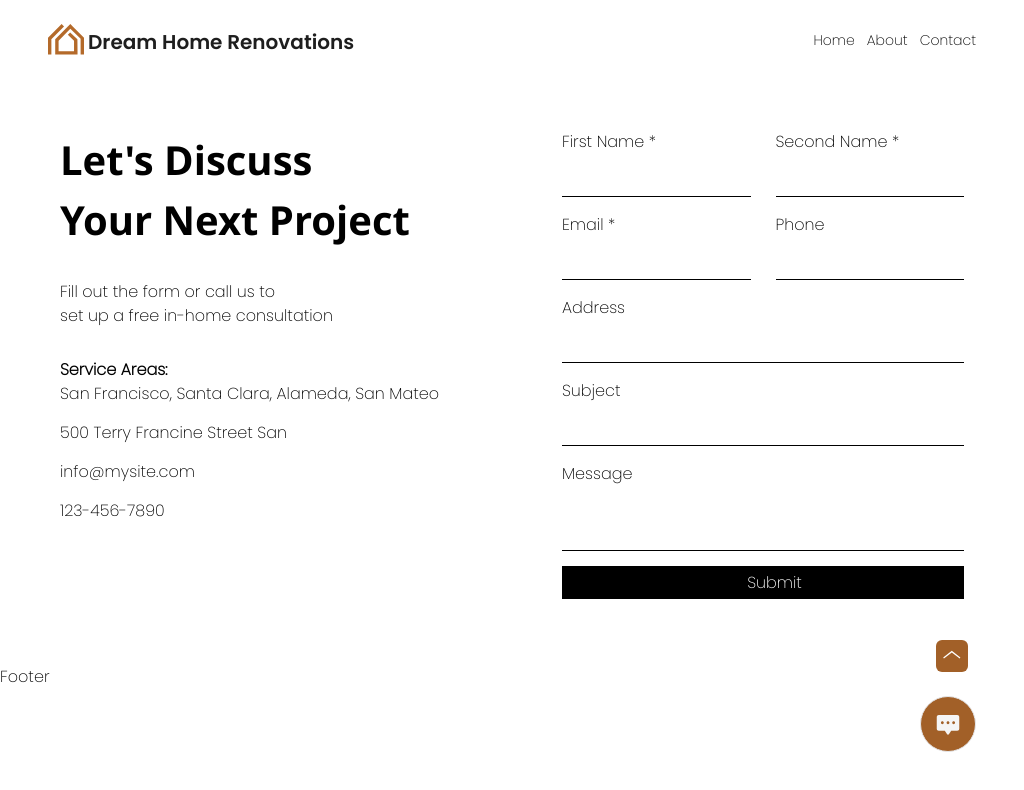
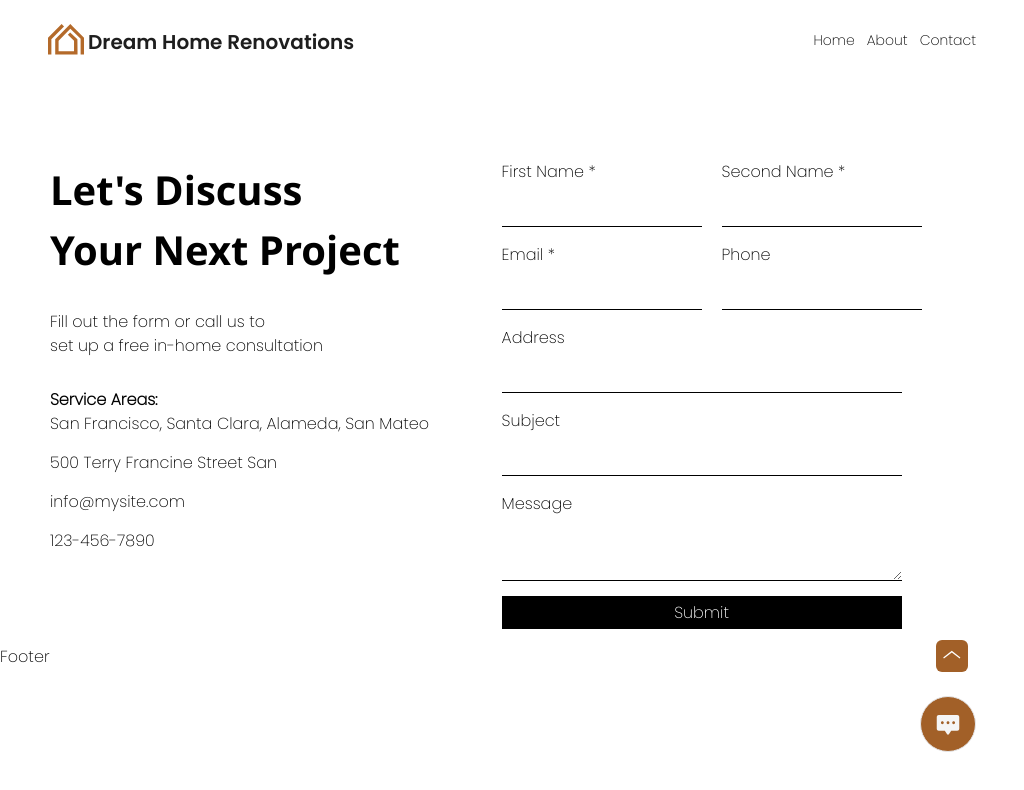
Before and after one commit to W-A-G-M-I/dreamhome_renovations, a React (Vite) app: page /contact in a window 1024 px wide. Shown: the top 790 px of the page. Built offline with nearby package versions, Linux system fonts and the light colour scheme.

Commit message:
update: Reponsive Design

```diff
--- a/src/components/contact/discuss/discuss.css
+++ b/src/components/contact/discuss/discuss.css
@@ -2,6 +2,7 @@
 .discuss {
     width: 50%;
     display: block;
+    margin-left: 50px;
 }
 
 /* Let's Discuss Your Next Project*/
@@ -31,3 +32,59 @@ span {
 .three, .four, .five {
     margin: 15px 0;
 }
+
+
+@media (max-width: 600px) {
+    .discuss {
+        width: 100%;
+        margin: 50px 0 0 15px;
+    }
+}
+
+@media (min-width: 601px) and (max-width: 768px) {
+    .discuss {
+        width: 75%;
+        margin: 50px 0 0 15px;
+
+    }
+}
+
+@media (min-width: 769px) and (max-width: 992px) {
+    .discuss {
+        width: 50%;
+        margin: 50px 0 0 50px;
+
+    }
+}
+
+@media (min-width: 993px) and (max-width: 1200px) {
+    .discuss {
+        width: 50%;
+        margin: 50px 0 0 50px;
+
+    }
+}
+
+
+/* @media (max-width: 600px) {
+    .discuss {
+        width: 100%;
+    }
+}
+
+@media (min-width: 601px) and (max-width: 1024px) {
+    .discuss {
+        width: 50%;
+    }
+    .header {
+        font-weight: bold;
+        font-size: 30px;
+        font-family:'Segoe UI', Tahoma, Geneva, Verdana, sans-serif;
+    }
+}
+
+@media (min-width: 1025px) {
+    .discuss {
+        width: 33.33%;
+    }
+} */
--- a/src/components/contact/form/form.css
+++ b/src/components/contact/form/form.css
@@ -1,6 +1,7 @@
 /* the second section which is the form part*/
 .form {
     width: 50%;
+    margin-left: 50px;
 }
 
 input {
@@ -21,7 +22,6 @@ input {
 /* This is to put the first name & Second name, email & phone on the same line (flex) */
 .flex-form {
     display: flex;
-    column-gap: 25px;
 }
 
 /* To increase size of border-bottom of name, subject & message */
@@ -53,3 +53,76 @@ textarea {
     background-color: rgb(126, 52, 9);
     color: #fff;
 }
+
+
+
+
+
+
+
+@media (max-width: 600px) {
+    .form {
+        width: 100%;
+        margin: 150px 0 0 15px;
+    }
+    #name, #email, #number,
+    #address, #subject, textarea,
+    #submit{
+        width: 400px;
+        display: block;
+    }
+    .flex-form {
+        display: block;
+    }
+}
+
+@media (min-width: 601px) and (max-width: 768px) {
+    .form {
+        width: 75%;
+        margin: 150px 0 0 15px;
+    }
+    #name, #email, #number,
+    #address, #subject, textarea,
+    #submit{
+        width: 450px;
+        display: block;
+    }
+    .flex-form {
+        display: block;
+    }
+}
+
+@media (min-width: 769px) and (max-width: 992px) {
+    .form {
+        width: 50%;
+        margin: 150px 0 0 50px;
+    }
+    #name, #email, #number,
+    #address, #subject, textarea,
+    #submit{
+        width: 450px;
+        display: block;
+    }
+    .flex-form {
+        display: block;
+    }
+}
+
+@media (min-width: 993px) and (max-width: 1200px) {
+    form {
+        width: 50%;
+        margin: 50px 0 0 0;
+    }
+    #name, #email, #number {
+        width: 200px;
+
+    }
+    #address, #subject, textarea,
+    #submit {
+        width: 400px;
+    }
+    .flex-form {
+        display: flex;
+        column-gap: 20px;
+    }
+}
--- a/src/pages/Contact.css
+++ b/src/pages/Contact.css
@@ -1,11 +1,34 @@
 * {
     box-sizing: border-box;
-    overflow: hidden;
 }
 
 /* To flex "Discuss" and "Form" */
 .flex-box {
+    width: 90%;
     display: flex;
-    column-gap: 100px;
-    margin: 50px 60px;
+    column-gap: 10px;
 }
+
+@media (max-width: 600px) {
+    .flex-box {
+        display: block;
+    }
+}
+
+@media (min-width: 601px) and (max-width: 768px) {
+    .flex-box {
+        display: block;
+    }
+}
+
+@media (min-width: 769px) and (max-width: 992px) {
+    .flex-box {
+        display: block;
+    }
+}
+
+@media (min-width: 993px) and (max-width: 1200px) {
+    .flex-box {
+        display: flex;
+    }
+}
```
